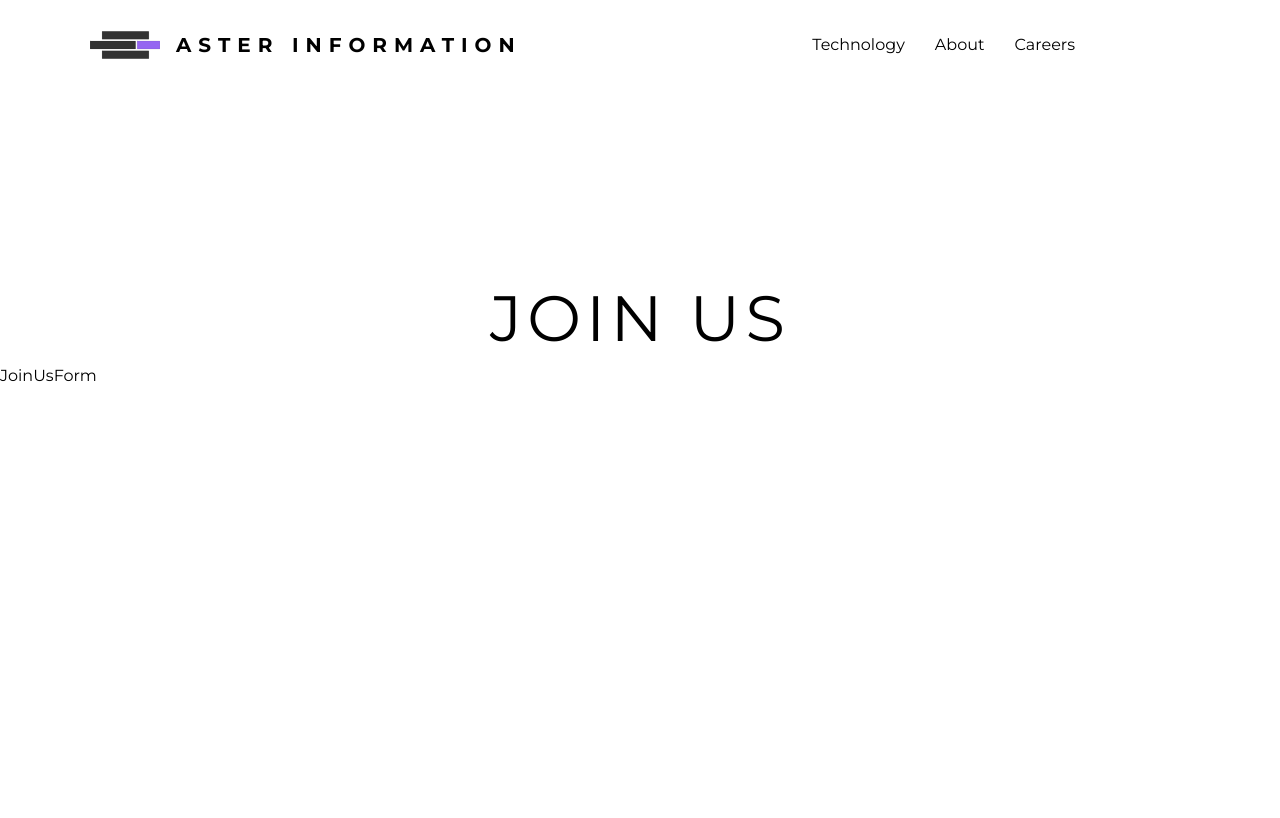
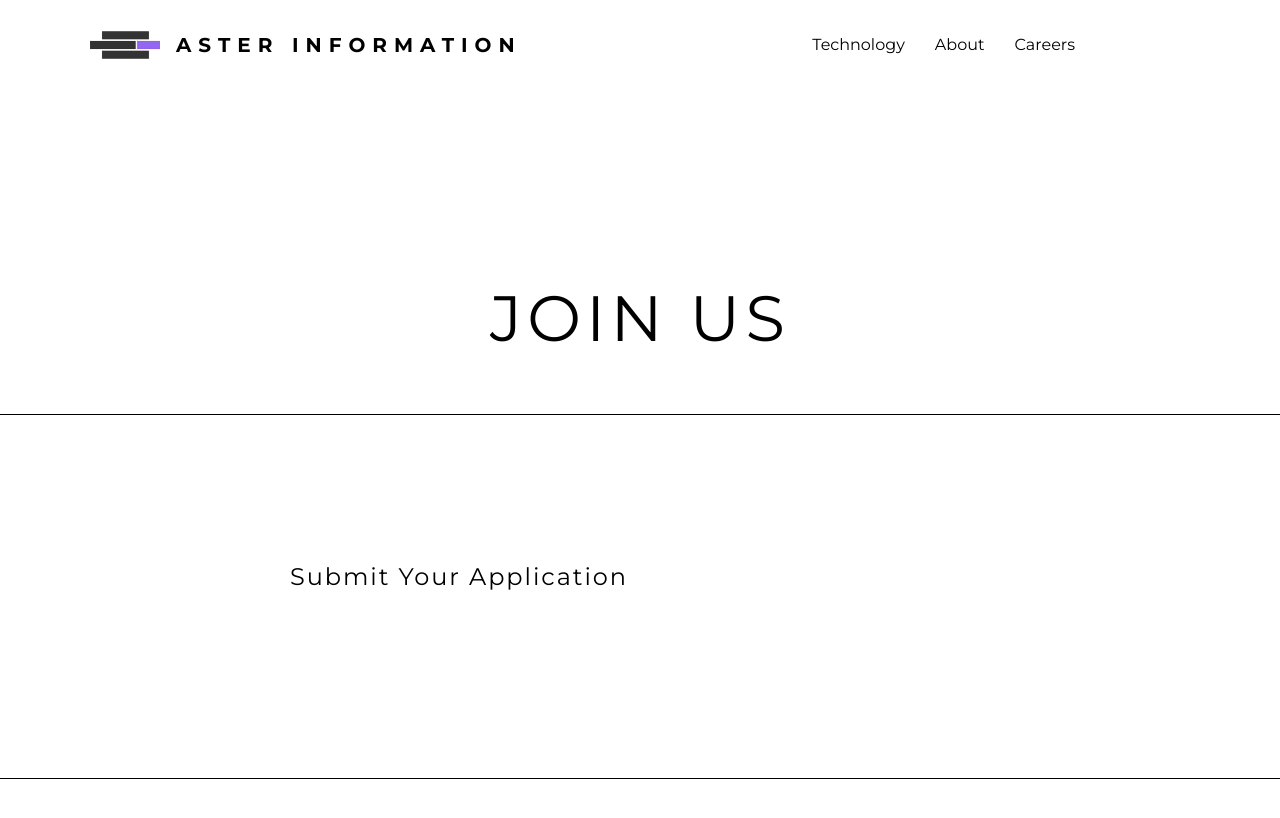
Before and after one commit to Moamal-2000/aster-information, a React (Vite) app: page /submit-application in a window 1280 px wide. Shown: the top 818 px of the page. Built offline with nearby package versions, Linux system fonts and the light colour scheme.

Commit message:
style: basic styles for JoinUsForm

```diff
--- a/src/Components/Pages/JoinUs/JoinUs.module.scss
+++ b/src/Components/Pages/JoinUs/JoinUs.module.scss
@@ -17,6 +17,7 @@
   text-align: center;
   font-weight: 400;
   text-transform: uppercase;
+  margin-bottom: 48px;
 }
 
 @include medium {
--- a/src/Components/Pages/JoinUs/JoinUsForm/JoinUsForm.jsx
+++ b/src/Components/Pages/JoinUs/JoinUsForm/JoinUsForm.jsx
@@ -1,8 +1,12 @@
-import s from "./JoinUsForm.module.scss"
+import s from "./JoinUsForm.module.scss";
 
 const JoinUsForm = () => {
   return (
-    <form className={s.joinUsForm}>JoinUsForm</form>
-  )
-}
-export default JoinUsForm
+    <div className={s.joinUsWrapper}>
+      <form className={s.joinUsForm}>
+        <h2>Submit Your Application</h2>
+      </form>
+    </div>
+  );
+};
+export default JoinUsForm;
--- a/src/Components/Pages/JoinUs/JoinUsForm/JoinUsForm.module.scss
+++ b/src/Components/Pages/JoinUs/JoinUsForm/JoinUsForm.module.scss
@@ -1,5 +1,21 @@
 @import "src/Styles/mixins.scss";
 
+.joinUsWrapper {
+  border: solid 1px var(--black);
+  border-right: none;
+  border-left: none;
+  padding: 140px 0 180px;
+}
+
 .joinUsForm {
+  margin: 0 auto;
+  width: 700px;
+}
 
+.joinUsForm>h2 {
+  letter-spacing: .08em;
+  line-height: 1.8em;
+  font-size: 1.5rem;
+  font-weight: 400;
+  width: fit-content;
 }
```
